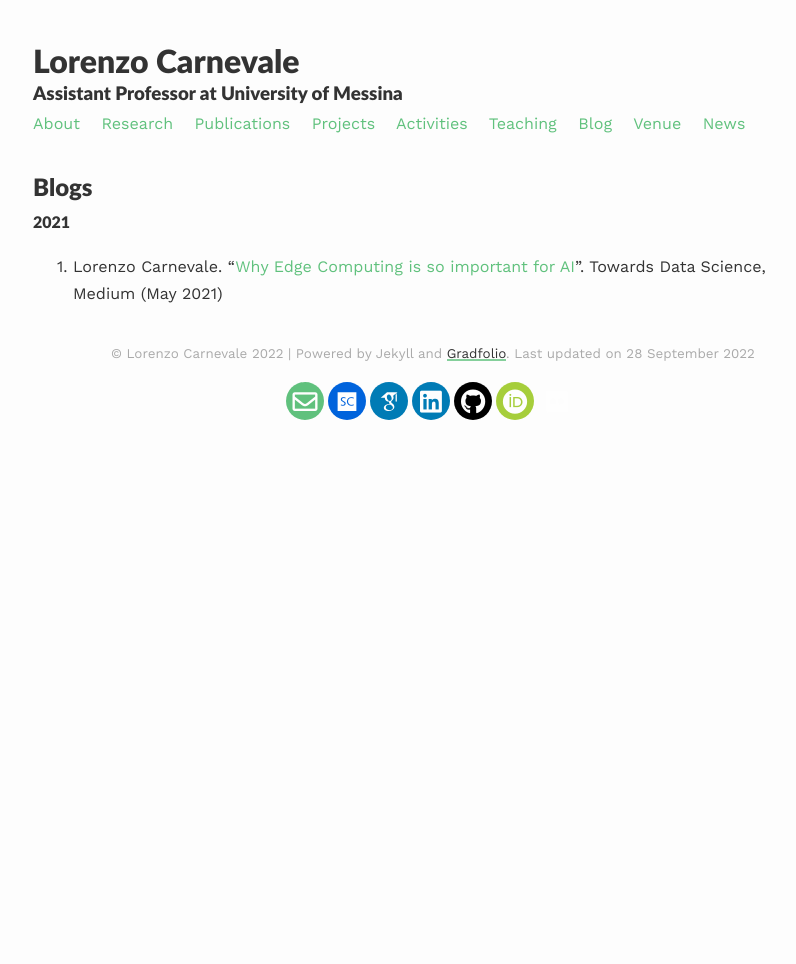
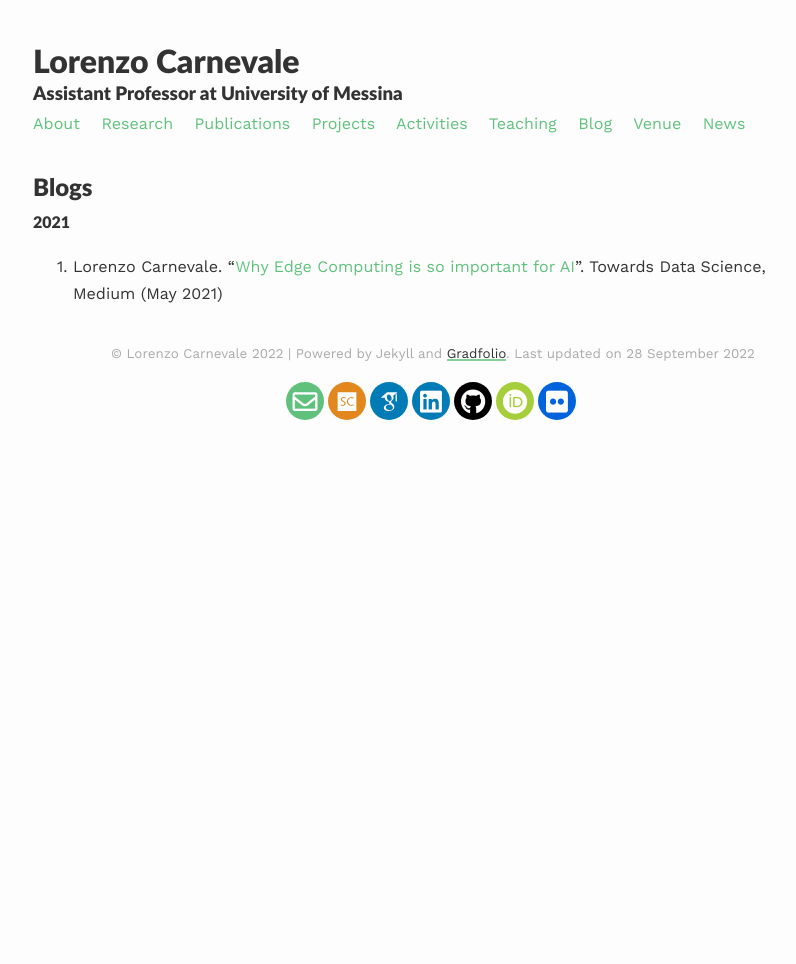
Before and after one commit to lcarnevale/lcarnevale.github.io, a Jekyll site: the page built from _pages/blogs.md, in a window 1280 px wide. Shown: the whole page, without its empty margins (207-1003 px from the left). Built offline with Jekyll 4.4.1, drawn with Linux system fonts in a browser that asks for light colours; nearby versions of some CDN libraries; some web fonts are replaced.

Commit message:
fix flickr css bug

```diff
--- a/assets/css/_sass/footer-social.scss
+++ b/assets/css/_sass/footer-social.scss
@@ -131,11 +131,11 @@
   border-color: #e2861e;
 }
 
-.rounded-social-buttons .social-button.scopus {
+.rounded-social-buttons .social-button.flickr {
   background: #0063DC;
 }
 
-.rounded-social-buttons .social-button.flickr:hover, .rounded-social-buttons .social-button.scopus:focus {
+.rounded-social-buttons .social-button.flickr:hover, .rounded-social-buttons .social-button.flickr:focus {
   color: #FF0084;
   background: #fefefe;
   border-color: #FF0084;
```
